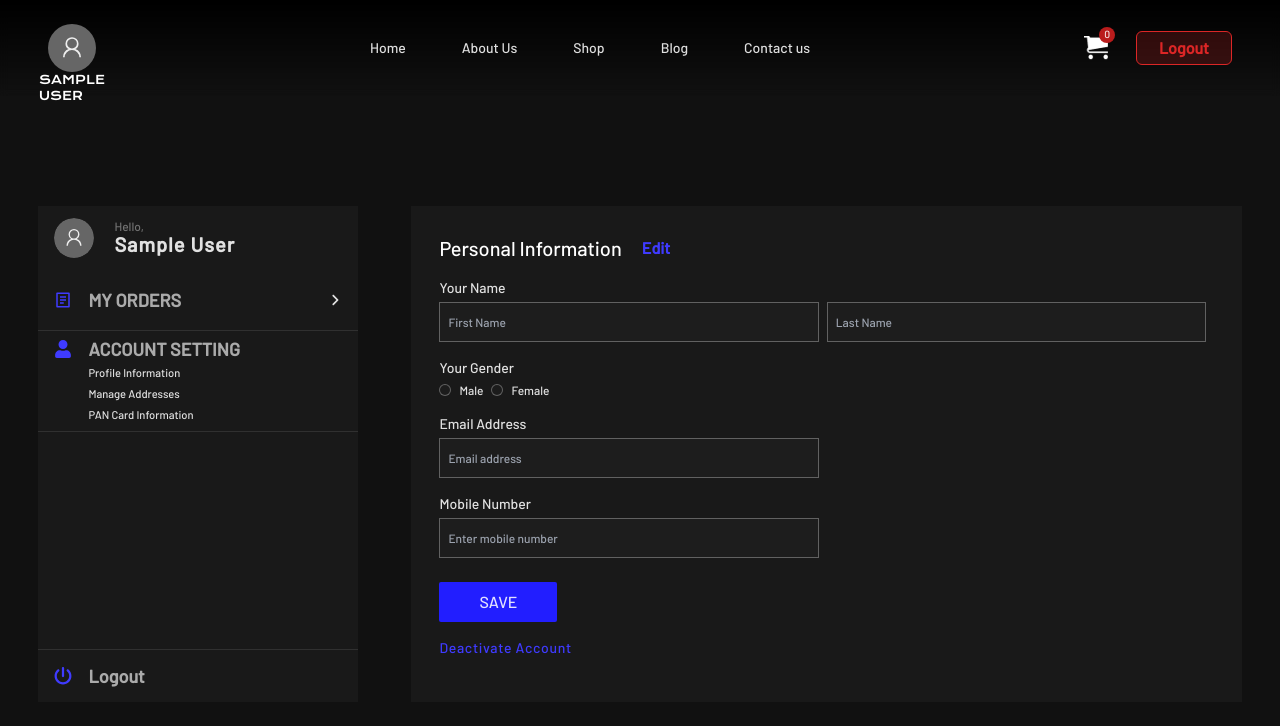
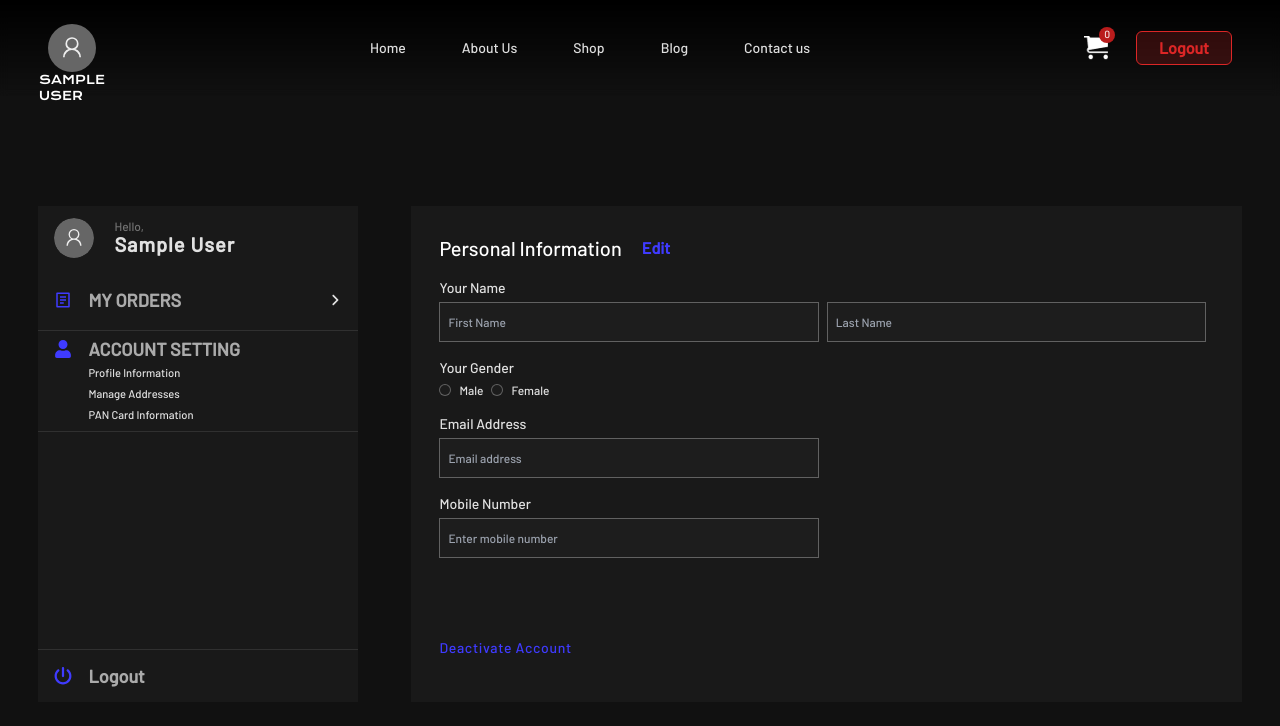
Before and after one commit to pravesh-dev/PeerShop, a React (Vite) app: page /profile in a window 1280 px wide. Shown: the top 726 px of the page. Built offline with nearby package versions, Linux system fonts and the light colour scheme; sample sign-in values are in the browser's storage.

Commit message:
save button show hide in personal information component

```diff
--- a/src/Components/PersonalInfo.jsx
+++ b/src/Components/PersonalInfo.jsx
@@ -58,7 +58,7 @@ function PersonalInfo() {
         type="number"
         placeholder="Enter mobile number"
       />
-      <button className="bg-[#221EFF] text-base px-10 py-2 rounded-sm mt-6 self-end lg:self-start">
+      <button className={`bg-[#221EFF] text-base px-10 py-2 rounded-sm mt-6 self-end lg:self-start ${isEdit ? "block" : "hidden"}`}>
         SAVE
       </button>
       <Link className="text-[#3F3BFF] absolute bottom-4 left-0 text-sm tracking-wider">Deactivate Account</Link>
```
